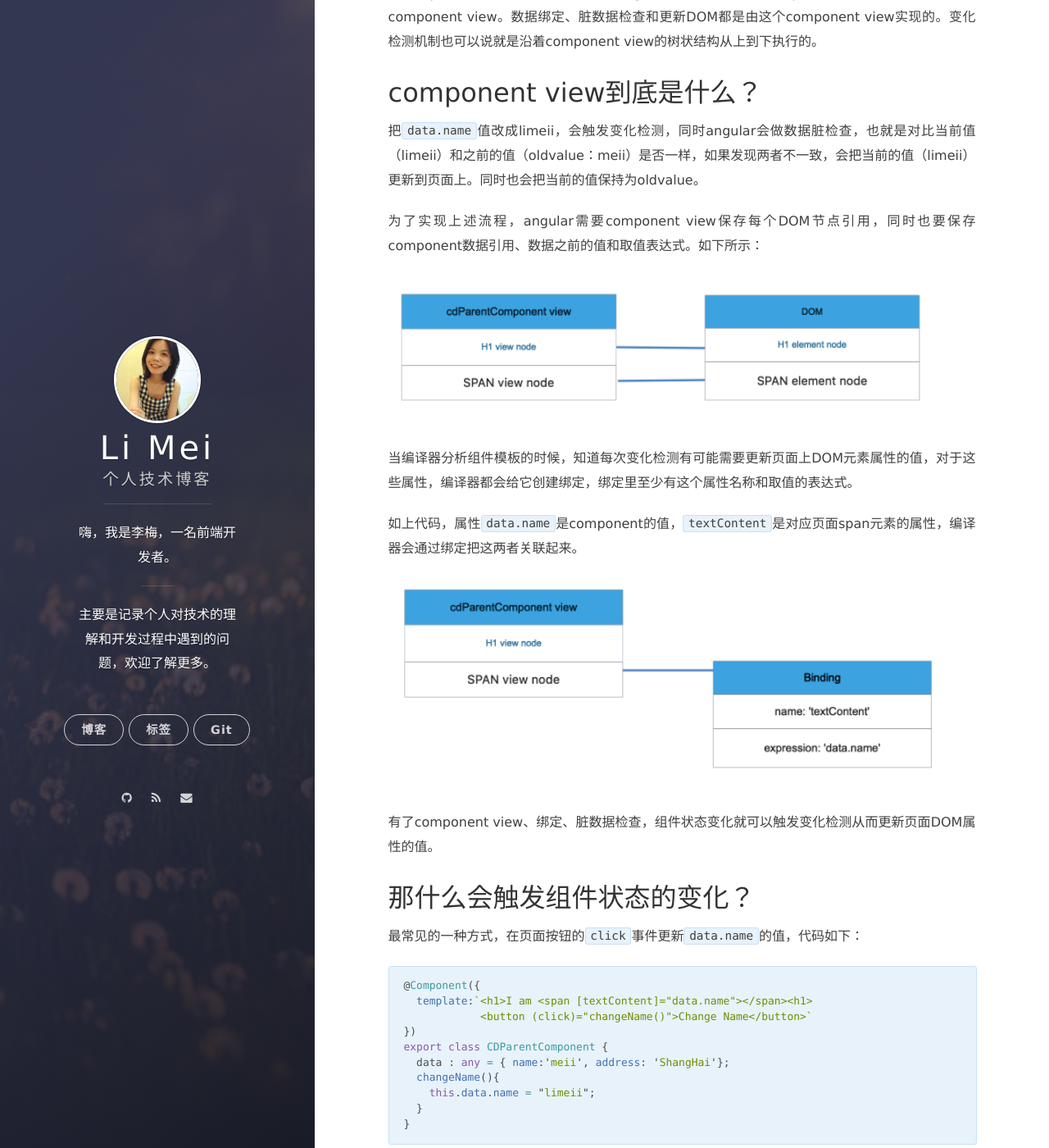
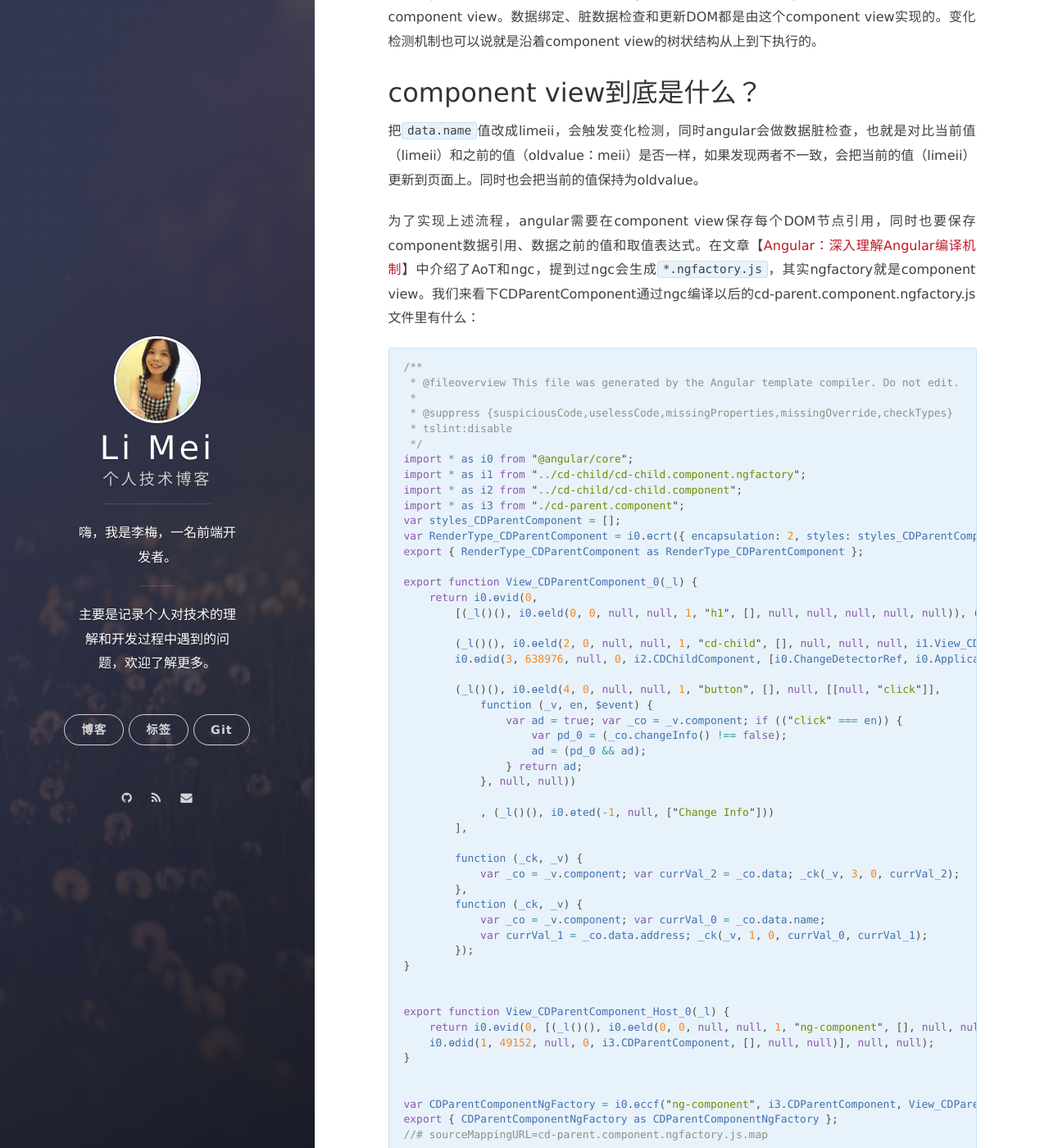
Before and after one commit to LiMeii/LiMeii.github.io, a Jekyll site: the page built from _posts/2019-06-23-angular-changedetection.md, in a window 1280 px wide and 1400 px high, scrolled down 687 px. Shown: the whole window at 82% size. Built offline with Jekyll 4.4.1, drawn with Linux system fonts in a browser that asks for light colours; nearby versions of some CDN libraries; some of the changed text lies outside the part shown.

Commit message:
update angular change detection post

````diff
--- a/_posts/2019-06-23-angular-changedetection.md
+++ b/_posts/2019-06-23-angular-changedetection.md
@@ -21,7 +21,7 @@ export class CDParentComponent {
 }
 ```
 
-当把cdParentComponent中```data.name```的值改成limeii，页面会直接把meii更新成limeii，看似很简单的一个改动，其实在angular内部涉及到很多复杂的操作，包括```变化检测```、```脏数据检查```、```数据绑定```、```单向数据流```、```更新DOM```、```NgZone```等等。
+当把cdParentComponent中```data.name```的值改成limeii，页面会直接把meii更新成limeii，看似很简单的一个改动，其实在angular内部涉及到很多复杂的操作，包括```变化检测``` ```脏数据检查``` ```数据绑定``` ```单向数据流``` ```更新DOM``` ```NgZone```等等。
 
 
 单向数据流在这篇【[Angular：单向数据流](https://limeii.github.io/2019/06/angular-unidirectional-data-flow/)】文章有详细介绍，也提到angular 应用其实就是组件树，变化检测都是沿着组件树从root component开始至上而下执行的。我们都知道在angular里，每个component都有一个html模板，在angular内部，编译器在component和模板之间会生成一个component view。数据绑定、脏数据检查和更新DOM都是由这个component view实现的。变化检测机制也可以说就是沿着component view的树状结构从上到下执行的。
@@ -33,16 +33,71 @@ export class CDParentComponent {
 把```data.name```值改成limeii，会触发变化检测，同时angular会做数据脏检查，也就是对比当前值（limeii）和之前的值（oldvalue：meii）是否一样，如果发现两者不一致，会把当前的值（limeii）更新到页面上。同时也会把当前的值保持为oldvalue。
 
 
-为了实现上述流程，angular需要component view保存每个DOM节点引用，同时也要保存component数据引用、数据之前的值和取值表达式。如下所示：
+为了实现上述流程，angular需要在component view保存每个DOM节点引用，同时也要保存component数据引用、数据之前的值和取值表达式。在文章【[Angular：深入理解Angular编译机制](https://limeii.github.io/2019/08/angular-compiler/)】中介绍了AoT和ngc，提到过ngc会生成```*.ngfactory.js```，其实ngfactory就是component view。我们来看下CDParentComponent通过ngc编译以后的cd-parent.component.ngfactory.js文件里有什么：
 
-![angular-change-detection](https://limeii.github.io/assets/images/posts/angular/angular-change-detection02.png){:height="100%" width="100%"}
+```js
+/**
+ * @fileoverview This file was generated by the Angular template compiler. Do not edit.
+ *
+ * @suppress {suspiciousCode,uselessCode,missingProperties,missingOverride,checkTypes}
+ * tslint:disable
+ */
+import * as i0 from "@angular/core";
+import * as i1 from "../cd-child/cd-child.component.ngfactory";
+import * as i2 from "../cd-child/cd-child.component";
+import * as i3 from "./cd-parent.component";
+var styles_CDParentComponent = [];
+var RenderType_CDParentComponent = i0.ɵcrt({ encapsulation: 2, styles: styles_CDParentComponent, data: {} });
+export { RenderType_CDParentComponent as RenderType_CDParentComponent };
+
+export function View_CDParentComponent_0(_l) {
+    return i0.ɵvid(0,
+        [(_l()(), i0.ɵeld(0, 0, null, null, 1, "h1", [], null, null, null, null, null)), (_l()(), i0.ɵted(1, null, ["I am ", " and I live in ", ""])),
+
+        (_l()(), i0.ɵeld(2, 0, null, null, 1, "cd-child", [], null, null, null, i1.View_CDChildComponent_0, i1.RenderType_CDChildComponent)),
+        i0.ɵdid(3, 638976, null, 0, i2.CDChildComponent, [i0.ChangeDetectorRef, i0.ApplicationRef], { data: [0, "data"] }, null),
+
+        (_l()(), i0.ɵeld(4, 0, null, null, 1, "button", [], null, [[null, "click"]],
+            function (_v, en, $event) {
+                var ad = true; var _co = _v.component; if (("click" === en)) {
+                    var pd_0 = (_co.changeInfo() !== false);
+                    ad = (pd_0 && ad);
+                } return ad;
+            }, null, null))
+
+            , (_l()(), i0.ɵted(-1, null, ["Change Info"]))
+        ],
+
+        function (_ck, _v) {
+            var _co = _v.component; var currVal_2 = _co.data; _ck(_v, 3, 0, currVal_2);
+        },
+        function (_ck, _v) {
+            var _co = _v.component; var currVal_0 = _co.data.name;
+            var currVal_1 = _co.data.address; _ck(_v, 1, 0, currVal_0, currVal_1);
+        });
+}
+
+
+export function View_CDParentComponent_Host_0(_l) {
+    return i0.ɵvid(0, [(_l()(), i0.ɵeld(0, 0, null, null, 1, "ng-component", [], null, null, null, View_CDParentComponent_0, RenderType_CDParentComponent)),
+    i0.ɵdid(1, 49152, null, 0, i3.CDParentComponent, [], null, null)], null, null);
+}
+
+
+var CDParentComponentNgFactory = i0.ɵccf("ng-component", i3.CDParentComponent, View_CDParentComponent_Host_0, {}, {}, []);
+export { CDParentComponentNgFactory as CDParentComponentNgFactory };
+//# sourceMappingURL=cd-parent.component.ngfactory.js.map
+```
+各段代码的作用如下：
+![angular-change-detection](/assets/images/posts/angular/angular-change-detection06.png){:height="100%" width="100%"}
+
+- View_CDParentComponent_0(**internal component**)：是CDParentComponent，里面有每个DOM节点引用，并且给每个节点做数据绑定；还有两个change detection方法，分别对应 { { data.name } } 和  { { data.address } }。
+
+- View_CDParentComponent_Host_0(**internal host component**)：负责渲染出宿主元素 < CDParentComponent > < / CDParentComponent > ，并且使用"internal component"管理组件的内部视图，也是通过这个构建整个组件树。
+
 
 当编译器分析组件模板的时候，知道每次变化检测有可能需要更新页面上DOM元素属性的值，对于这些属性，编译器都会给它创建绑定，绑定里至少有这个属性名称和取值的表达式。
 
-
-如上代码，属性```data.name```是component的值，```textContent```是对应页面span元素的属性，编译器会通过绑定把这两者关联起来。
-
-![angular-change-detection](https://limeii.github.io/assets/images/posts/angular/angular-change-detection03.png){:height="100%" width="100%"}
 
 有了component view、绑定、脏数据检查，组件状态变化就可以触发变化检测从而更新页面DOM属性的值。
 
````
Also changed, not shown: _posts/2019-08-28-angular-compiler.md (+2 -2 lines), _posts/TODO.md (+1 -1 lines), assets/images/posts/angular/angular-change-detection06.png (added).
